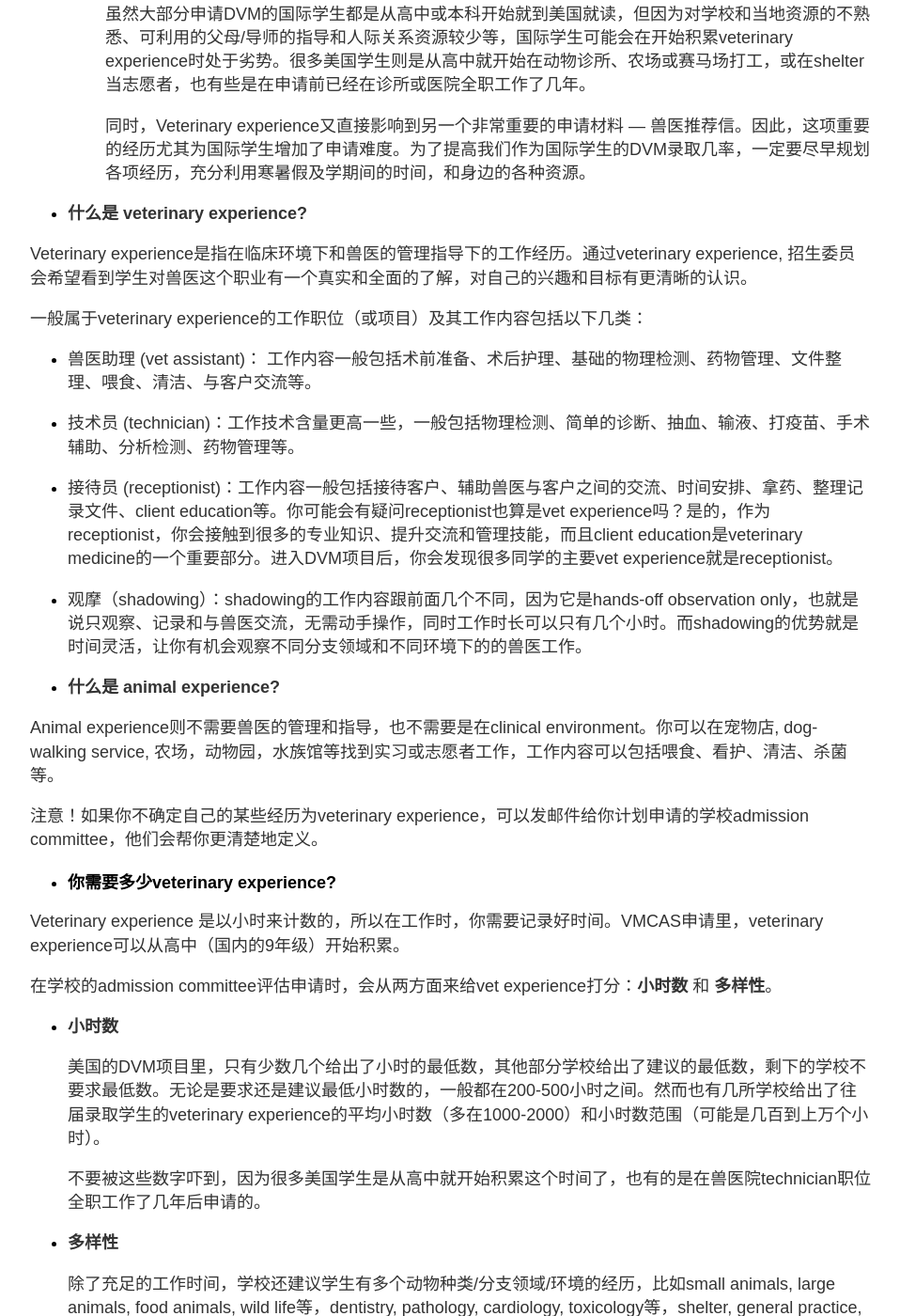
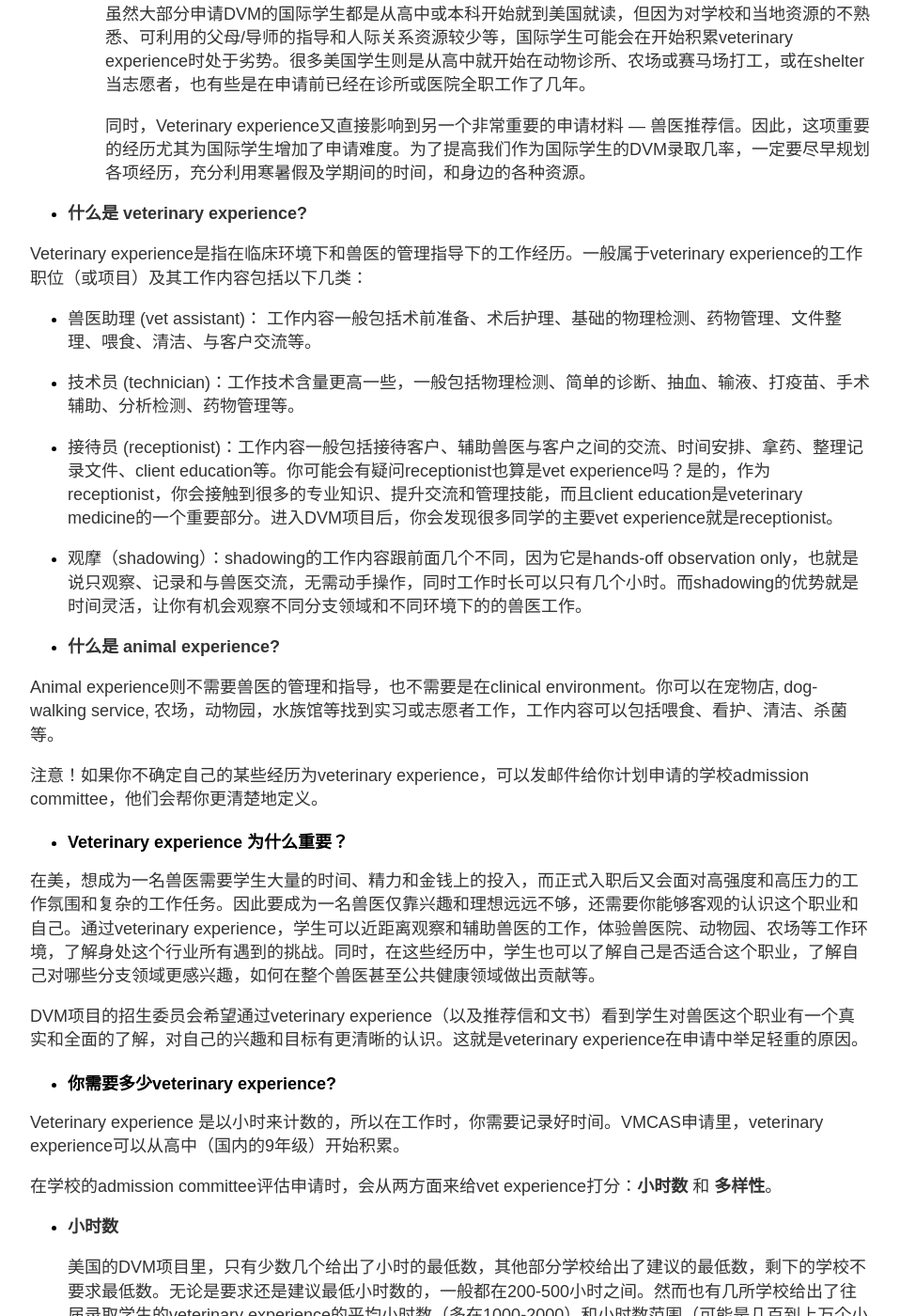
Before and after one commit to RagingTiger/PnFTech.github.io, a Jekyll site: the page built from _posts/2022-04-15-veterinary-experience.md, in a window 1280 px wide and 1400 px high, scrolled down 903 px. Shown: the whole window at 94% size, without its empty margins (160-1118 px from the left). Built offline with Jekyll 4.4.1, drawn with Linux system fonts in a browser that asks for light colours; some of the changed text lies outside the part shown.

Commit message:
edited post

```diff
--- a/_posts/2022-04-15-veterinary-experience.md
+++ b/_posts/2022-04-15-veterinary-experience.md
@@ -47,6 +45,12 @@
 Animal experience则不需要兽医的管理和指导，也不需要是在clinical environment。你可以在宠物店, dog-walking service, 农场，动物园，水族馆等找到实习或志愿者工作，工作内容可以包括喂食、看护、清洁、杀菌等。
 
 注意！如果你不确定自己的某些经历为veterinary experience，可以发邮件给你计划申请的学校admission committee，他们会帮你更清楚地定义。
+
++ **Veterinary experience 为什么重要？**
+
+在美，想成为一名兽医需要学生大量的时间、精力和金钱上的投入，而正式入职后又会面对高强度和高压力的工作氛围和复杂的工作任务。因此要成为一名兽医仅靠兴趣和理想远远不够，还需要你能够客观的认识这个职业和自己。通过veterinary experience，学生可以近距离观察和辅助兽医的工作，体验兽医院、动物园、农场等工作环境，了解身处这个行业所有遇到的挑战。同时，在这些经历中，学生也可以了解自己是否适合这个职业，了解自己对哪些分支领域更感兴趣，如何在整个兽医甚至公共健康领域做出贡献等。
+
+DVM项目的招生委员会希望通过veterinary experience（以及推荐信和文书）看到学生对兽医这个职业有一个真实和全面的了解，对自己的兴趣和目标有更清晰的认识。这就是veterinary experience在申请中举足轻重的原因。
 
 + **你需要多少veterinary experience?**
 
@@ -68,7 +72,7 @@
 
 + **地理位置上，从哪里可以获得兽医经历？**
 
-*在国内的宠物诊所、收容所、动物园等场所的实习经历（在兽医的监督管理下）可以算做DVM申请里的veterinary experience吗？*
+*"在国内的宠物诊所、收容所、动物园等场所的实习经历（在兽医的监督管理下）可以算做DVM申请里的veterinary experience吗？"*
 
 这是我们被问过很多次的问题。答案是算的。
 
```
Also changed, not shown: other parts of _posts/2022-04-15-veterinary-experience.md (+1 -3 lines).
